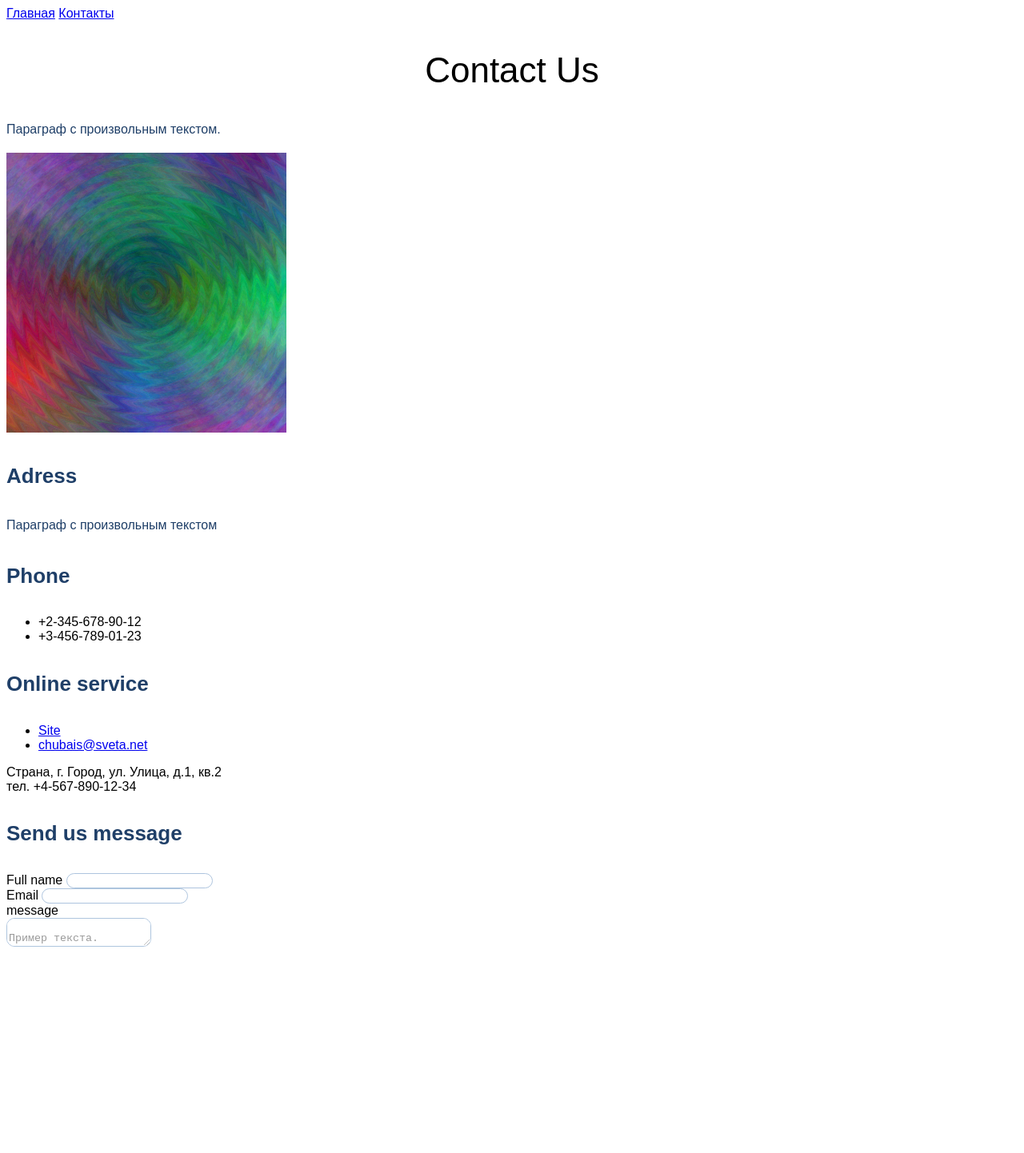
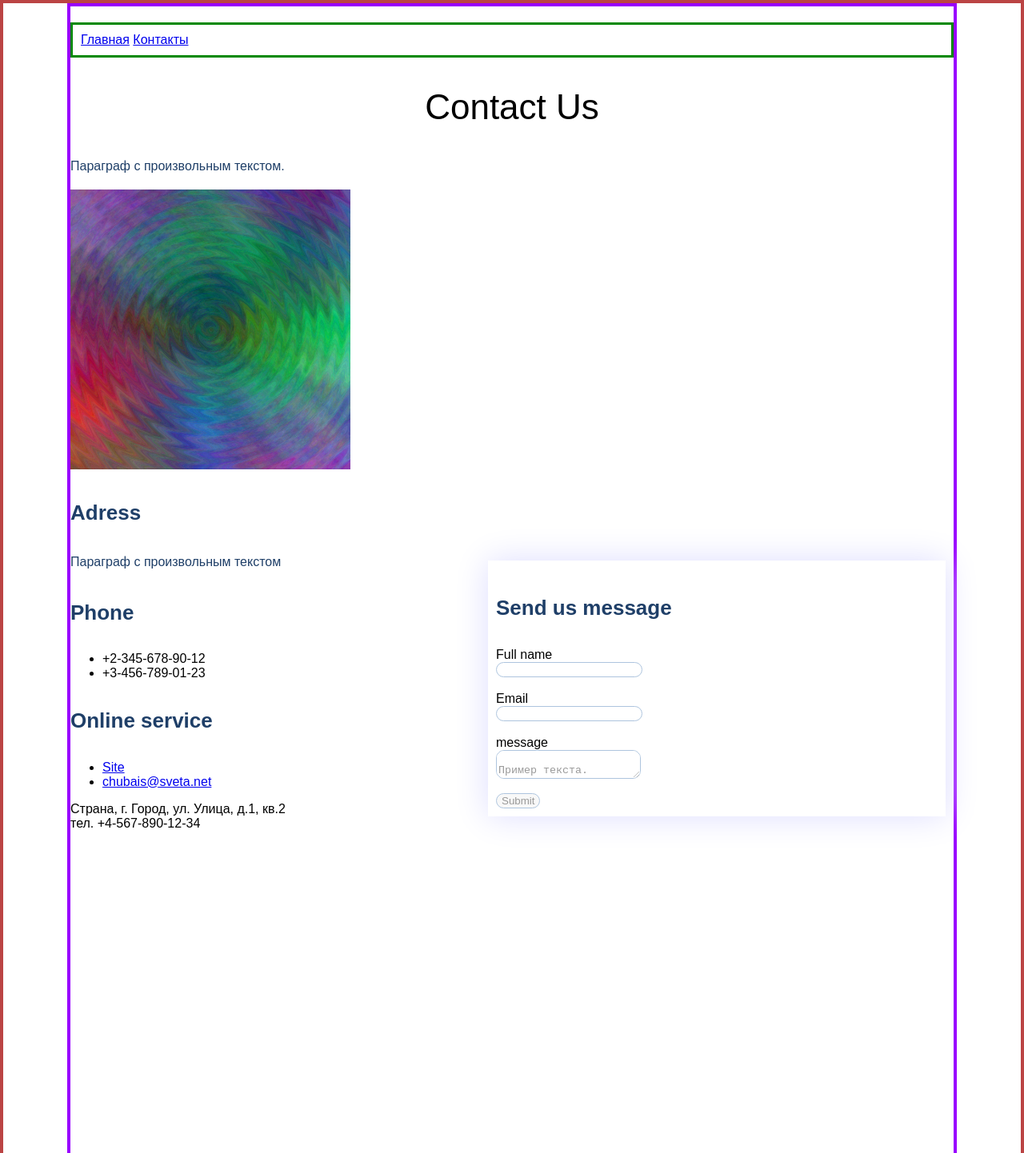
Before and after one commit to skryisli/work1, a plain HTML site: page contacts.html in a window 1280 px wide. Shown: the top 1442 px of the page at 80% size. Before the commit the page ends 1196 px from the top, so only its background shows below. Drawn offline with Linux system fonts and the light colour scheme.

Commit message:
Четвёртая домашняя работа.

```diff
--- a/contacts.html
+++ b/contacts.html
@@ -10,8 +10,11 @@
 </head>
 
 <body>
+    <div class='fsio'>
+        <div class='menu'>
             <a href='index.html'>Главная</a>
             <a href="#">Контакты</a>
+        </div>
         <h2>Contact Us</h2>
         <p>Параграф с произвольным текстом.</p>
         <img src='pic.png'>
@@ -29,8 +32,8 @@
         </ul>
         Страна, г. Город, ул. Улица, д.1, кв.2<br>
         тел. +4-567-890-12-34
+        <form class='send'>
         <h4>Send us message</h4>
-    <form>
             Full name
             <input type='text'><br>
             Email
@@ -38,7 +41,7 @@
             message<br>
             <textarea>
                 Пример текста.
-            </textarea<br>
+            </textarea><br>
             <input type='submit'>
         </form>
         <iframe
@@ -53,6 +56,7 @@
             <li>chubais@sveta.net</li>
         </ul>
         <p>Все права защищены.</p>
+    </div>
 </body>
 
 </html>
--- a/index.css
+++ b/index.css
@@ -1,5 +1,33 @@
 body {
     font-family: sans-serif;
+    border: solid 4px #bb4444;
+    margin: 0px;
+}
+
+.fsio {
+    border: solid 4px #9900ff;
+    margin-left: 80px;
+    margin-right: 80px;
+}
+
+.menu {
+    border: solid 3px #008800;
+    margin-top: 20px;
+    padding: 10px;
+}
+
+.content {
+    border: solid 3px #00ddff;
+    width: 50%;
+}
+
+.send {
+    display: block;
+    width: 50%;
+    margin: -320px 10px 10px 0px;
+    padding: 10px;
+    box-shadow: 0px 0px 40px 0px #ddf;
+    float: right;
 }
 
 p {
@@ -31,6 +59,7 @@ h4 {
 }
 
 input, textarea {
+    display: block;
     border: 1px solid #356ead;
     box-sizing: border-box;
     border-radius: 10px;
```
Also changed, not shown: index.html (+6 -0 lines). Lines whose indentation alone changed are shown as unchanged.
